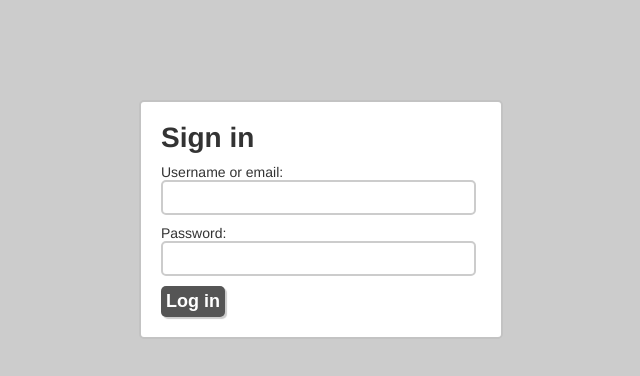
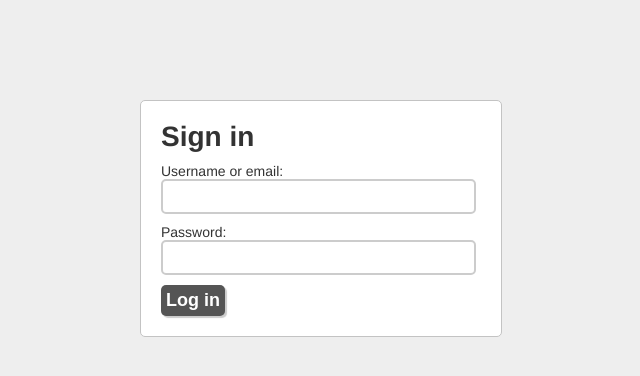
Before and after one commit to hesselbom/pyject, a Django app: page /users/login/ in a window 1280 px wide. Shown: the top 376 px of the page, without its empty margins (319-959 px from the left). Run offline with Django 3.2, Linux system fonts and the light colour scheme.

Commit message:
Minor changes to styles and removed a few comments

```diff
--- a/pyject/static/style.css
+++ b/pyject/static/style.css
@@ -12,7 +12,7 @@ label {
 }
 
 .grey-theme {
-	background: #ccc;
+	background: #eee;
 	color: #333;
 }
 
@@ -22,7 +22,7 @@ label {
 	background: #fff;
 	border-radius: 5px;
 	padding: 20px;
-	border: 2px solid #c3c3c3;
+	border: 1px solid #c3c3c3;
 	font-size: 14px;
 }
 
```
Also changed, not shown: pyject/urls.py (+0 -9 lines).
